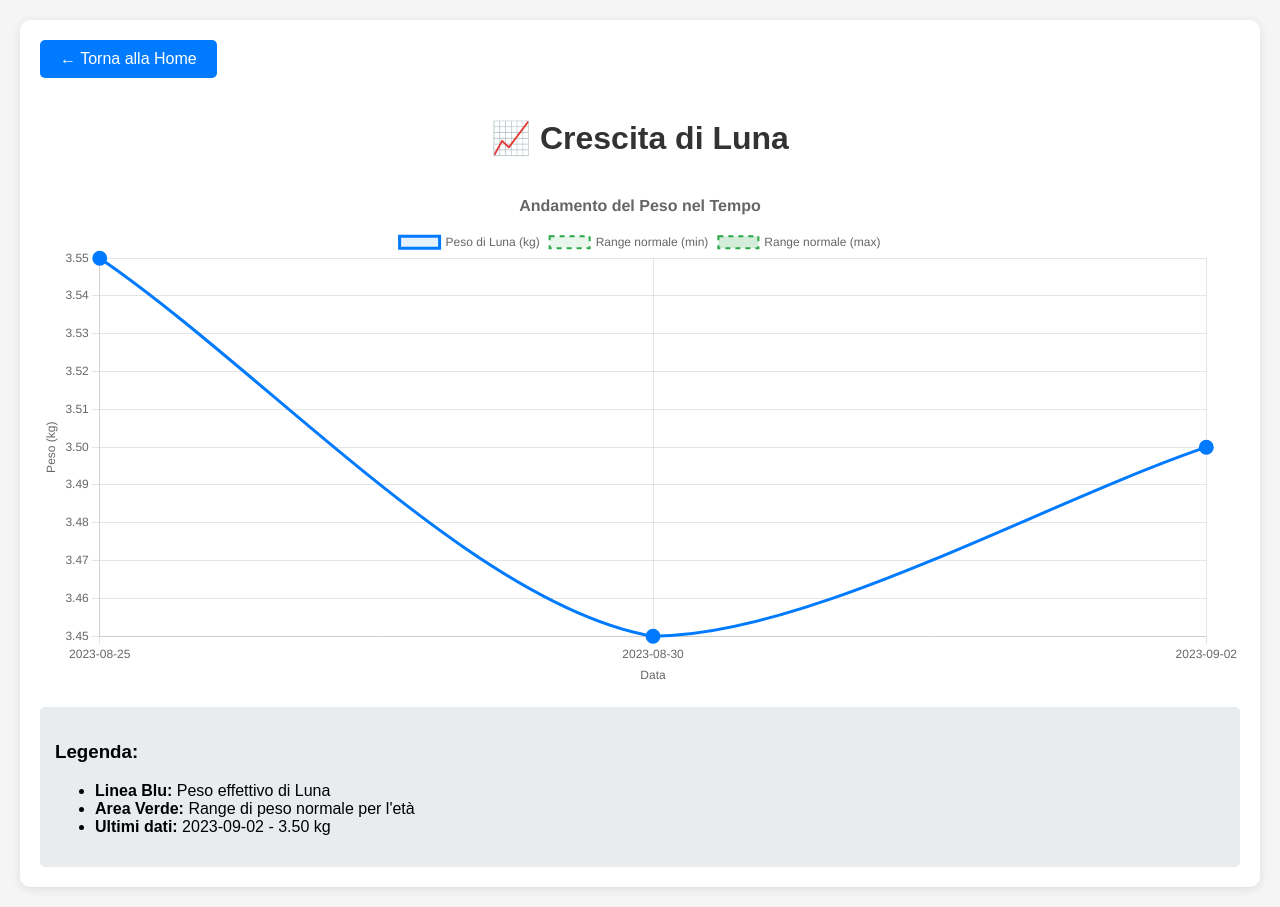
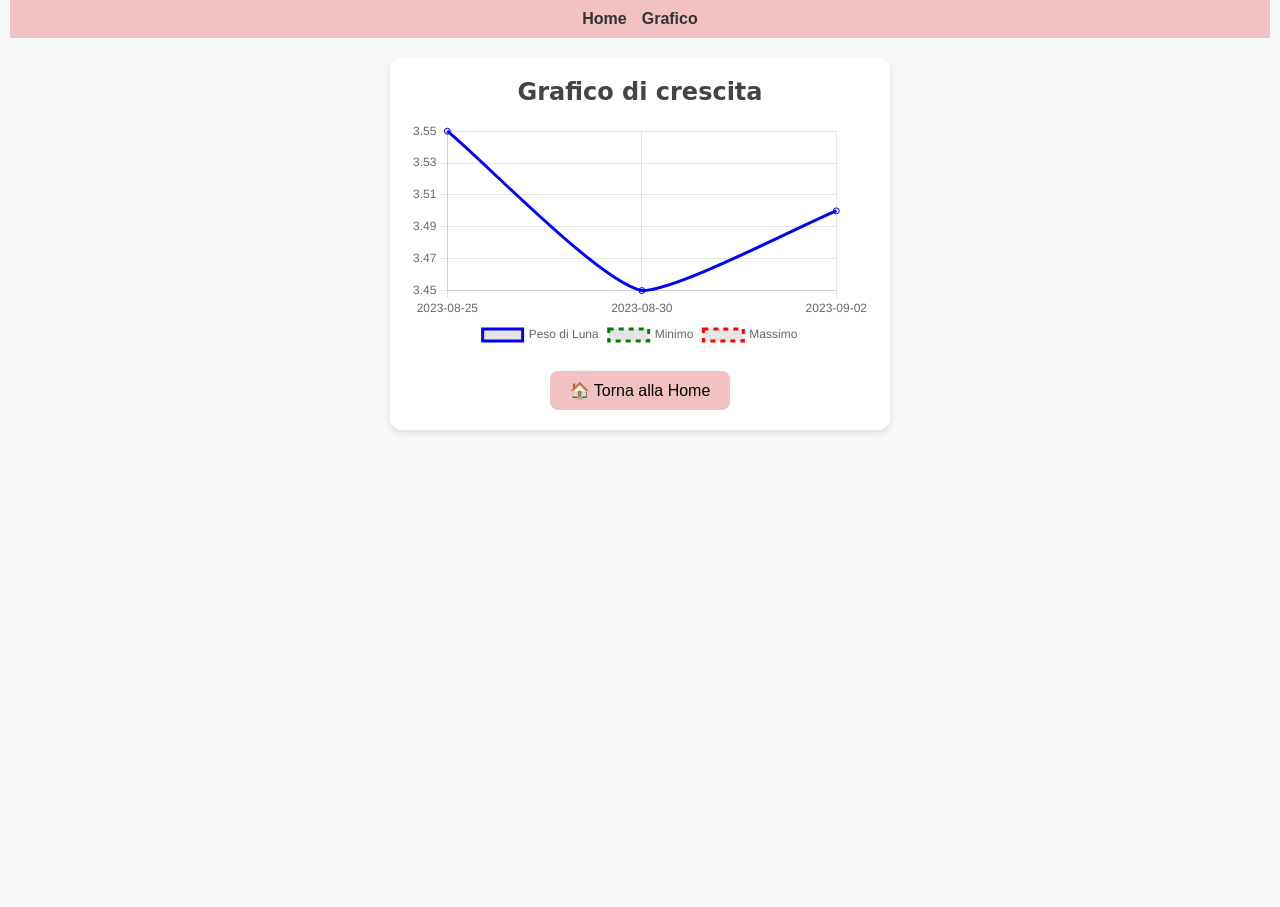
Before and after one commit to MicheleMignosi/pesoLuna, a Flask app: page /grafico in a window 1280 px wide. After the commit the page ends 434 px from the top, so only its background shows below. Run offline with Flask 3, Linux system fonts and the light colour scheme; data comes from the database, SQL or seed files in the repository.

Commit message:
Update grafico.html

```diff
--- a/templates/grafico.html
+++ b/templates/grafico.html
@@ -1,163 +1,65 @@
-<!DOCTYPE html>
-<html lang="it">
-<head>
-    <meta charset="UTF-8">
-    <meta name="viewport" content="width=device-width, initial-scale=1.0">
-    <title>Crescita di Luna</title>
-    <script src="https://cdnjs.cloudflare.com/ajax/libs/Chart.js/3.9.1/chart.min.js"></script>
-    <style>
-        body {
-            font-family: Arial, sans-serif;
-            margin: 20px;
-            background-color: #f5f5f5;
-        }
-        .container {
-            max-width: 1200px;
-            margin: 0 auto;
-            background: white;
-            padding: 20px;
-            border-radius: 10px;
-            box-shadow: 0 2px 10px rgba(0,0,0,0.1);
-        }
-        h1 {
-            text-align: center;
-            color: #333;
-            margin-bottom: 30px;
-        }
-        .chart-container {
-            position: relative;
-            height: 500px;
-            margin: 20px 0;
-        }
-        .back-button {
-            display: inline-block;
-            padding: 10px 20px;
-            background: #007bff;
-            color: white;
-            text-decoration: none;
-            border-radius: 5px;
-            margin-bottom: 20px;
-        }
-        .back-button:hover {
-            background: #0056b3;
-        }
-        .info {
-            margin-top: 20px;
-            padding: 15px;
-            background: #e9ecef;
-            border-radius: 5px;
-        }
-    </style>
-</head>
-<body>
-    <div class="container">
-        <a href="/" class="back-button">← Torna alla Home</a>
+{% extends "base.html" %}
+{% block content %}
+    <h2>Grafico di crescita</h2>
+    <canvas id="growthChart" width="400" height="200"></canvas>
 
-        <h1>📈 Crescita di Luna</h1>
-
-        <div class="chart-container">
-            <canvas id="crescitaChart"></canvas>
-        </div>
-
-        <div class="info">
-            <h3>Legenda:</h3>
-            <ul>
-                <li><strong>Linea Blu:</strong> Peso effettivo di Luna</li>
-                <li><strong>Area Verde:</strong> Range di peso normale per l'età</li>
-                <li><strong>Ultimi dati:</strong> {{ labels[-1] if labels }} - {{ "%.2f"|format(pesi[-1]) if pesi }} kg</li>
-            </ul>
-        </div>
+    <div class="back-home">
+        <a href="{{ url_for('home') }}">
+            <button type="button">🏠 Torna alla Home</button>
+        </a>
     </div>
 
+    <script src="https://cdn.jsdelivr.net/npm/chart.js"></script>
     <script>
-        {% if not no_data %}
-        const ctx = document.getElementById('crescitaChart').getContext('2d');
+        const labels = {{ labels|tojson }};
+        const pesi = {{ pesi|tojson }};
+        const min_range = {{ min_range|tojson }};
+        const max_range = {{ max_range|tojson }};
 
-        // Dati dal backend
-        const labels = {{ labels | tojson | safe }};
-        const pesi = {{ pesi | tojson | safe }};
-        const minRange = {{ min_range | tojson | safe }};
-        const maxRange = {{ max_range | tojson | safe }};
-
-        const chart = new Chart(ctx, {
+        const ctx = document.getElementById('growthChart').getContext('2d');
+        new Chart(ctx, {
             type: 'line',
             data: {
                 labels: labels,
-                datasets: [{
-                    label: 'Peso di Luna (kg)',
-                    data: pesi,
-                    borderColor: '#007bff',
-                    backgroundColor: 'rgba(0, 123, 255, 0.1)',
-                    borderWidth: 3,
-                    pointBackgroundColor: '#007bff',
-                    pointBorderColor: '#007bff',
-                    pointRadius: 6,
-                    pointHoverRadius: 8,
-                    tension: 0.3
-                }, {
-                    label: 'Range normale (min)',
-                    data: minRange,
-                    borderColor: '#28a745',
-                    backgroundColor: 'rgba(40, 167, 69, 0.1)',
-                    borderWidth: 2,
-                    borderDash: [5, 5],
-                    pointRadius: 0,
-                    fill: false
-                }, {
-                    label: 'Range normale (max)',
-                    data: maxRange,
-                    borderColor: '#28a745',
-                    backgroundColor: 'rgba(40, 167, 69, 0.2)',
-                    borderWidth: 2,
-                    borderDash: [5, 5],
-                    pointRadius: 0,
-                    fill: '-1'
-                }]
+                datasets: [
+                    {
+                        label: 'Peso di Luna',
+                        data: pesi,
+                        borderColor: 'blue',
+                        fill: false,
+                        tension: 0.2
+                    },
+                    {
+                        label: 'Minimo',
+                        data: min_range,
+                        borderColor: 'green',
+                        borderDash: [5,5],
+                        fill: false,
+                        tension: 0.2
+                    },
+                    {
+                        label: 'Massimo',
+                        data: max_range,
+                        borderColor: 'red',
+                        borderDash: [5,5],
+                        fill: false,
+                        tension: 0.2
+                    }
+                ]
             },
             options: {
                 responsive: true,
-                maintainAspectRatio: false,
                 plugins: {
-                    title: {
-                        display: true,
-                        text: 'Andamento del Peso nel Tempo',
-                        font: {
-                            size: 16
-                        }
-                    },
                     legend: {
-                        display: true,
-                        position: 'top'
+                        position: 'bottom'
                     }
                 },
                 scales: {
                     y: {
-                        beginAtZero: false,
-                        title: {
-                            display: true,
-                            text: 'Peso (kg)'
-                        },
-                        grid: {
-                            color: 'rgba(0, 0, 0, 0.1)'
-                        }
-                    },
-                    x: {
-                        title: {
-                            display: true,
-                            text: 'Data'
-                        },
-                        grid: {
-                            color: 'rgba(0, 0, 0, 0.1)'
-                        }
+                        beginAtZero: false
                     }
-                },
-                interaction: {
-                    intersect: false,
-                    mode: 'index'
                 }
             }
         });
-        {% endif %}
     </script>
-</body>
-</html>
+{% endblock %}
```
